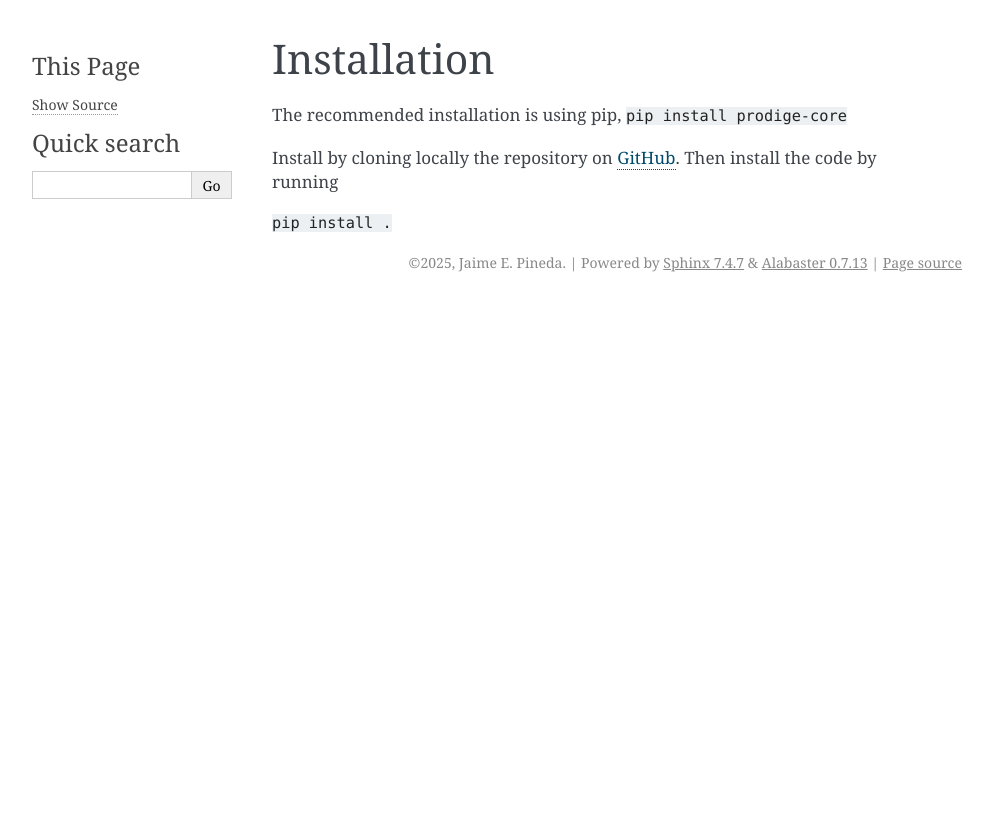
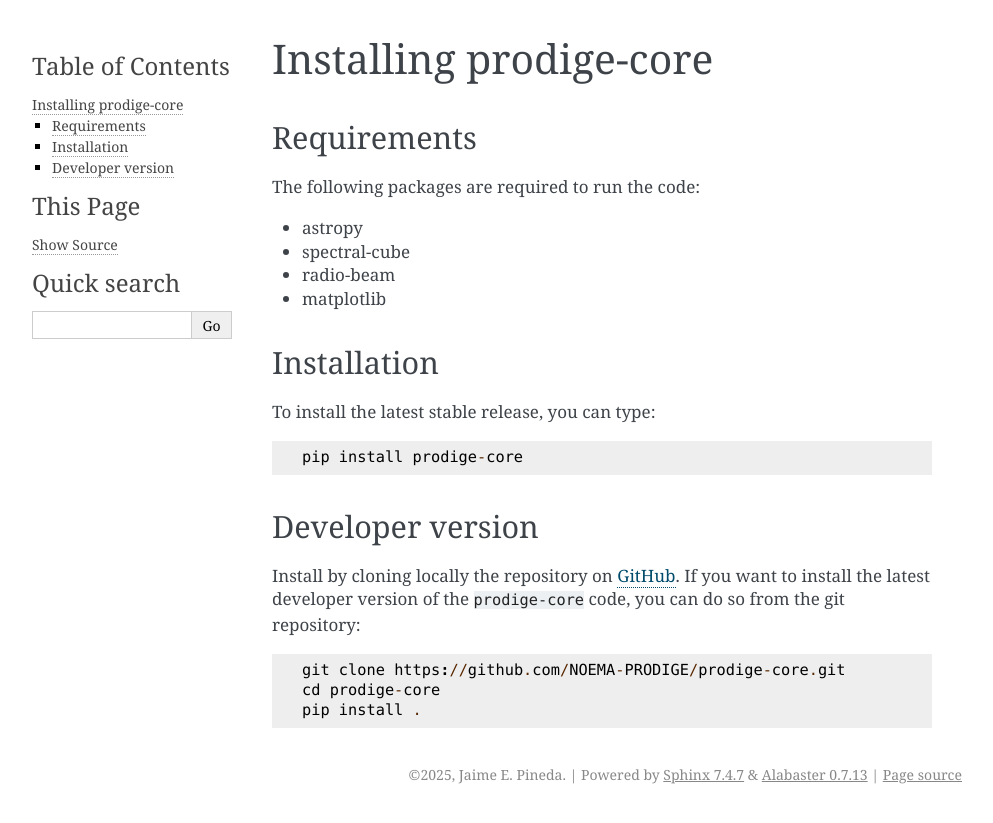
Before and after one commit to NOEMA-PRODIGE/prodige-core, a Sphinx documentation site: the page built from docs/installation.rst, in a window 1280 px wide. Shown: the top 823 px of the page, without its empty margins (148-1141 px from the left). Built offline with Sphinx 7.4.7, drawn with Linux system fonts in a browser that asks for light colours.

Commit message:
updated docs

```diff
--- a/docs/index.rst
+++ b/docs/index.rst
@@ -1,9 +1,11 @@
 Welcome to Prodige-core's documentation!
-===========================================
+========================================
 
 Collection of functions for a more common analysis/display of the `PRODIGE <http://NOEMA-PRODIGE.github.io>`_ program.
 
-This includes simple to use commands to make publication ready figures, as well as some convenience function to handle the data.
+This includes:
+* simple to use commands to make publication ready figures
+* Convenience function to handle the data (convolution and regridding)
 
 .. toctree::
      :maxdepth: 2
--- a/docs/installation.md
+++ /dev/null
@@ -1,15 +0,0 @@
-Installation
-============
-
-The recommended installation is using pip,
-<code>
-    pip install prodige-core
-</code>
-
-
-Install by cloning locally the repository on [GitHub](https://github.com/NOEMA-PRODIGE/prodige-core).
-Then install the code by running
-
-<code>
-    pip install .
-</code>
--- /dev/null
+++ b/docs/installation.rst
@@ -0,0 +1,29 @@
+Installing prodige-core
+=======================
+
+Requirements
+------------
+The following packages are required to run the code:
+
+* astropy
+* spectral-cube
+* radio-beam
+* matplotlib
+
+Installation
+------------
+To install the latest stable release, you can type::
+
+    pip install prodige-core
+
+
+
+Developer version
+------------
+Install by cloning locally the repository on `GitHub <https://github.com/NOEMA-PRODIGE/prodige-core>`_.
+If you want to install the latest developer version of the ``prodige-core`` code, you
+can do so from the git repository::
+
+    git clone https://github.com/NOEMA-PRODIGE/prodige-core.git
+    cd prodige-core
+    pip install .
```
